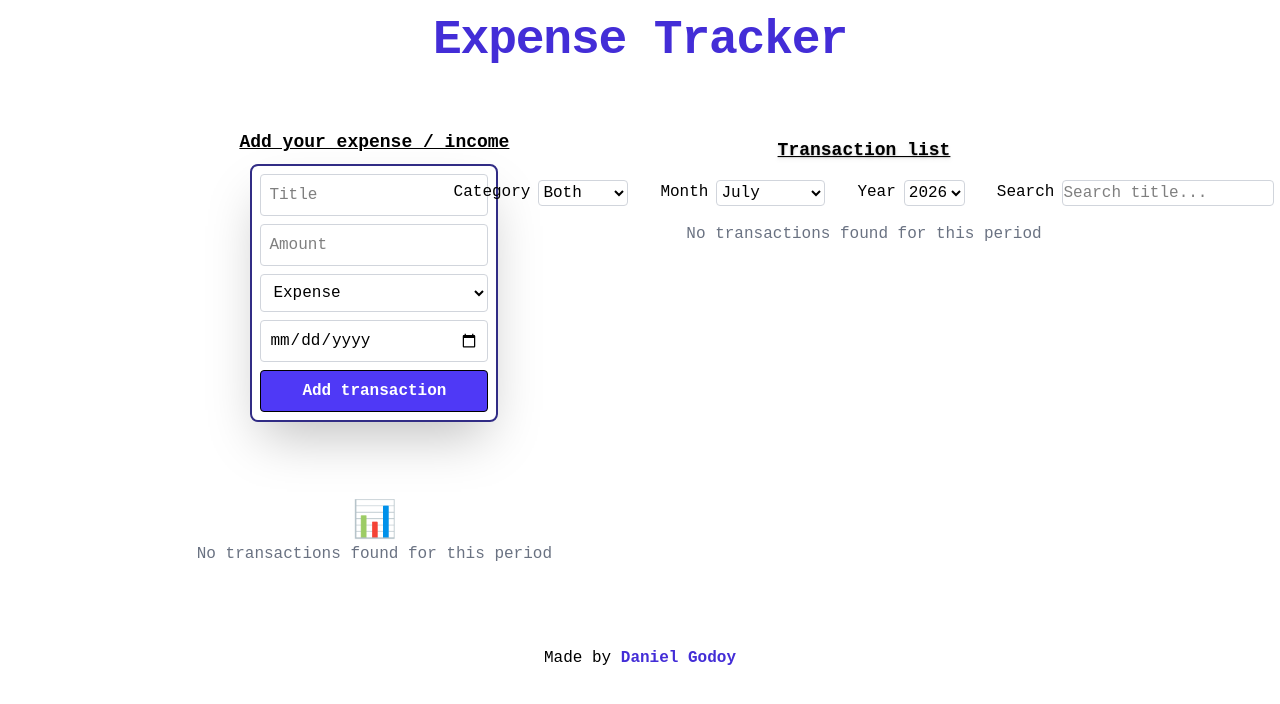
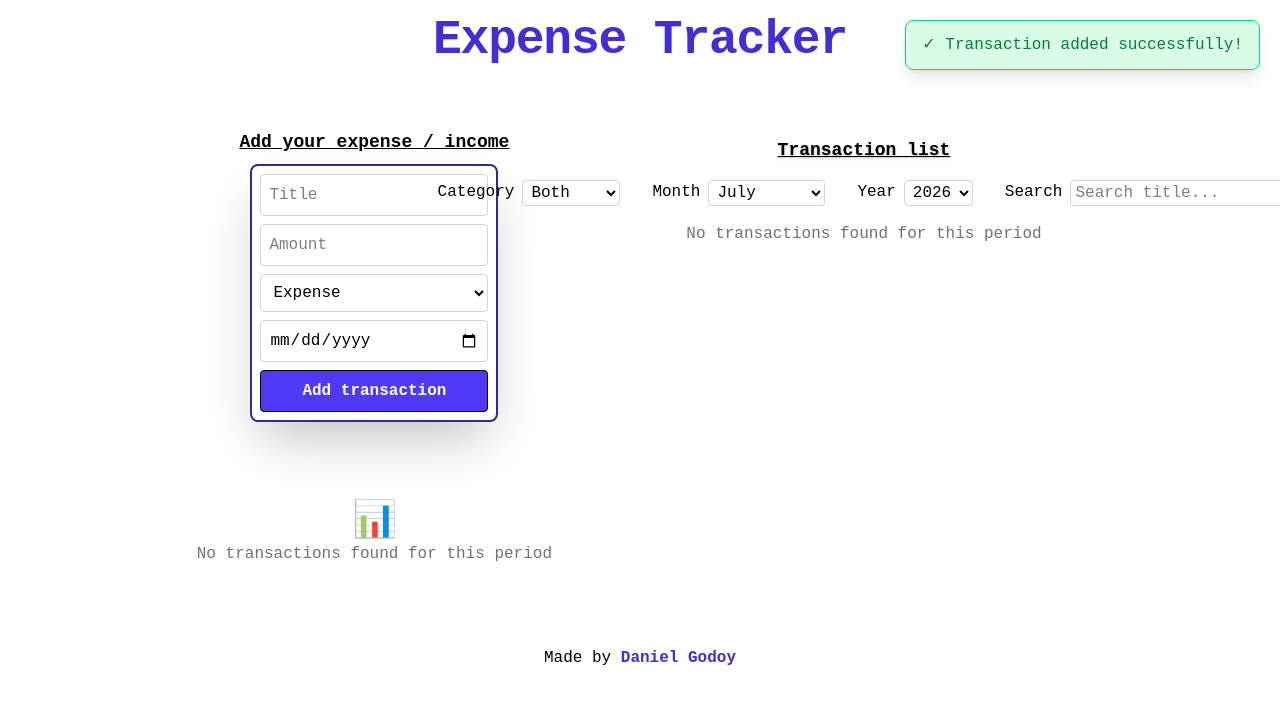
Before and after one commit to DanielGodoyGalindo/expense-tracker, a React (Vite) app: page / in a window 1280 px wide. Both pictures are taken after typing "Sample", "5", "2020-01-15" into the empty fields and a click on the button "Add transaction". Shown: the top 704 px of the page. Built offline with nearby package versions, Linux system fonts and the light colour scheme.

Commit message:
feat: add successful messages for user actions

```diff
--- a/src/App.tsx
+++ b/src/App.tsx
@@ -8,6 +8,18 @@ import OneLevelPieChart from './components/BalanceChart';
 import Modal from './components/Modal';
 
 function App() {
+
+  const today = new Date();
+  const [selectedMonth, setSelectedMonth] = useState(String(today.getMonth() + 1).padStart(2, "0"));
+  const [selectedYear, setSelectedYear] = useState(String(today.getFullYear()));
+  const [selectedCategory, setSelectedCategory] = useState("Both");
+  const [editingTransaction, setEditingTransaction] = useState<Transaction | null>(null);
+  const [searchTitle, setSearchTitle] = useState("");
+  const [sortBy, setSortBy] = useState<"date" | "amount" | "title">("date");
+  const [sortOrder, setSortOrder] = useState<"asc" | "desc">("desc");
+  const [transactionToDelete, setTransactionToDelete] = useState<Transaction | null>(null);
+  const [successMessage, setSuccessMessage] = useState("");
+  const [showSuccessMessage, setShowSuccessMessage] = useState(false);
 
   // Execute just once when mounting component
   const [transactions, setTransactions] = useState<Transaction[]>(() => {
@@ -20,9 +32,24 @@ function App() {
     localStorage.setItem("transactions", JSON.stringify(transactions));
   }, [transactions]);
 
+  // Show message when action is done
+  const showSuccess = (message: string) => {
+    setSuccessMessage(message);
+    setShowSuccessMessage(true);
+
+    setTimeout(() => {
+      setShowSuccessMessage(false);
+    }, 3000);
+
+    setTimeout(() => {
+      setSuccessMessage("");
+    }, 3500);
+  };
+
   // Add transaction inside form
   const addTransaction = (transaction: Transaction) => {
     setTransactions((prev) => [...prev, transaction]);
+    showSuccess("Transaction added successfully!");
   };
 
   // Delete transaction
@@ -30,6 +57,7 @@ function App() {
     setTransactions((prev) =>
       prev.filter((transaction) => transaction.id !== id)
     );
+    showSuccess("Transaction deleted successfully!");
   };
 
   // Update transaction
@@ -41,19 +69,9 @@ function App() {
           : transaction
       )
     );
-
     setEditingTransaction(null);
+    showSuccess("Transaction updated successfully!");
   };
-
-  const today = new Date();
-  const [selectedMonth, setSelectedMonth] = useState(String(today.getMonth() + 1).padStart(2, "0"));
-  const [selectedYear, setSelectedYear] = useState(String(today.getFullYear()));
-  const [selectedCategory, setSelectedCategory] = useState("Both");
-  const [editingTransaction, setEditingTransaction] = useState<Transaction | null>(null);
-  const [searchTitle, setSearchTitle] = useState("");
-  const [sortBy, setSortBy] = useState<"date" | "amount" | "title">("date");
-  const [sortOrder, setSortOrder] = useState<"asc" | "desc">("desc");
-  const [transactionToDelete, setTransactionToDelete] = useState<Transaction | null>(null);
 
   // Filter trasactions
   const filteredTransactions = transactions
@@ -100,11 +118,23 @@ function App() {
     setTransactionToDelete(transaction);
   };
 
-
   return (
     <div className="flex flex-col gap-8 p-4 min-h-screen">
 
       <h1 className="text-5xl font-bold text-center text-indigo-700 tracking-tight mb-4">Expense Tracker</h1>
+
+      {/* Success message when user does an action (create, update or delete a transaction)*/}
+      {successMessage && (
+        <div
+          className={`
+            fixed top-5 right-5 z-50
+          bg-green-100 border border-green-400 text-green-700
+            px-4 py-3 rounded-lg shadow-lg
+            transition-transform duration-500 ease-in-out
+            ${showSuccessMessage ? "translate-x-0" : "translate-x-[120%]"}`}>
+          ✓ {successMessage}
+        </div>
+      )}
 
       <div className="flex w-full justify-center gap-8">
 
--- a/src/components/TransactionList.tsx
+++ b/src/components/TransactionList.tsx
@@ -62,7 +62,7 @@ function TransactionList({ transactions, selectedMonth, selectedYear, selectedCa
     setCurrentPage(1);
   }, [selectedMonth, selectedYear, selectedCategory]);
 
-  const border_style = "border border-gray-300 rounded-sm"
+  const border_style = "border border-gray-300 rounded-sm pl-1 pr-1"
 
   return (
     <div className="flex flex-col justify-center p-6 gap-4">
```
Also changed, not shown: 1 other file (tests, documents, lock files or other folders).
